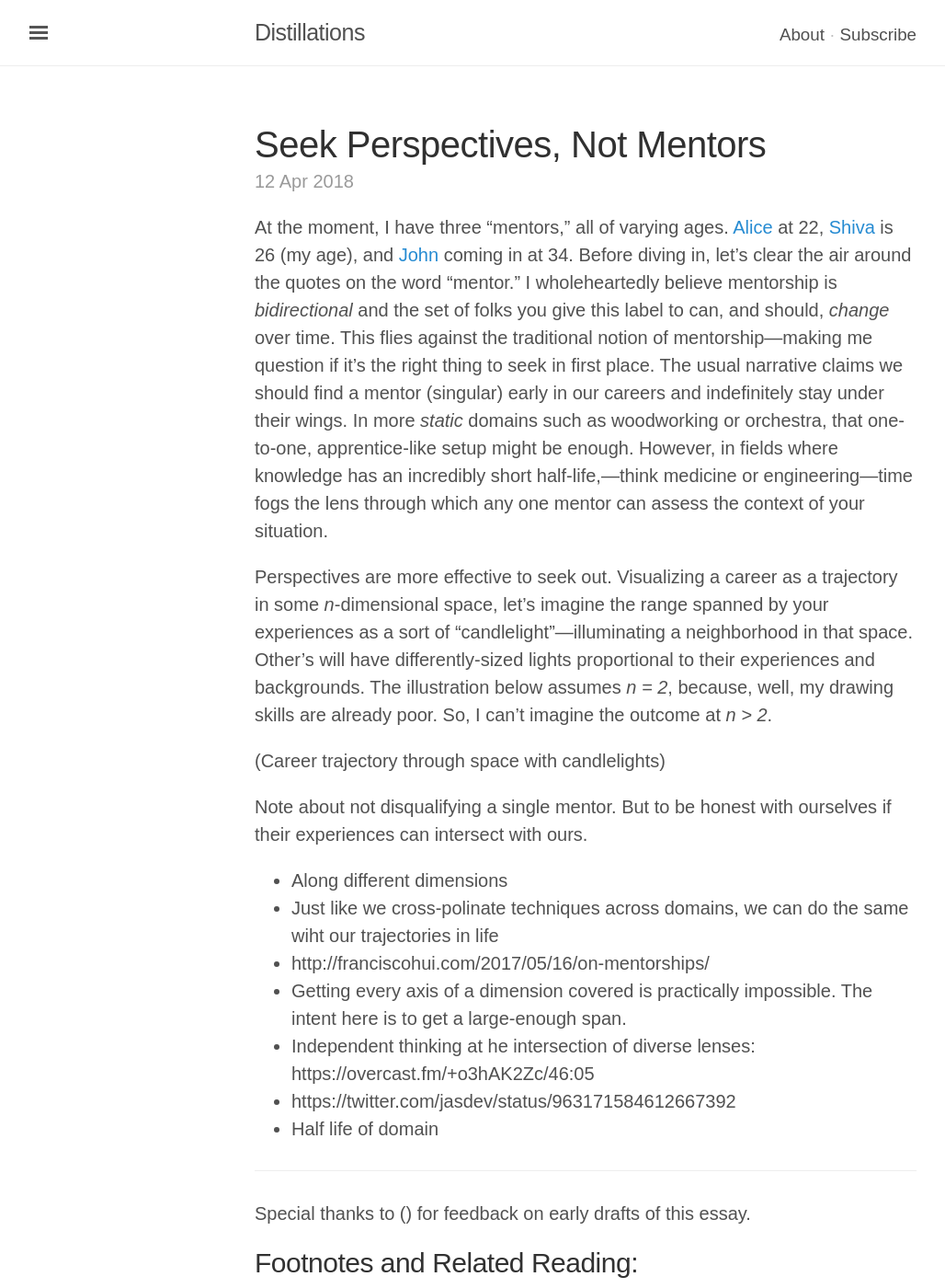
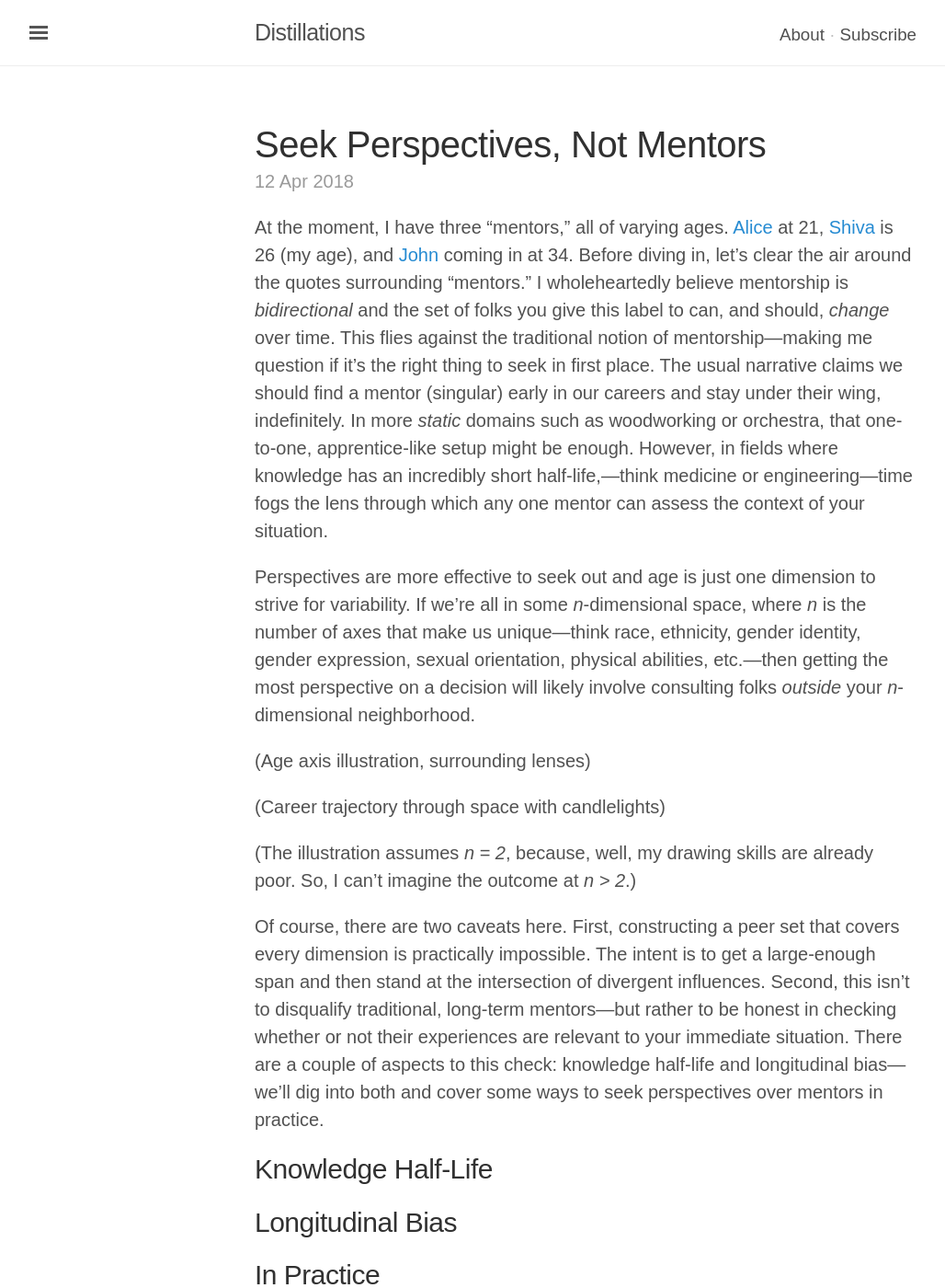
Before and after one commit to rvsrvs/jasdev.github.io, a Jekyll site: the page built from _posts/2018-4-12-seek-perspectives.md, in a window 1280 px wide and 1400 px high. Shown: the whole window at 92% size, without its empty margins (3-1031 px from the left). Built offline with Jekyll 4.4.1, drawn with Linux system fonts in a browser that asks for light colours; some web fonts are replaced; some of the changed text lies outside the part shown.

Commit message:
Progress and Skeleton

```diff
--- a/_posts/2018-4-12-seek-perspectives.md
+++ b/_posts/2018-4-12-seek-perspectives.md
@@ -5,21 +5,28 @@ permalink: seek-perspectives
 type: essay
 ---
 
-At the moment, I have three “mentors,” all of varying ages. [Alice](http://twitter.com/alicexyr) at 22, [Shiva](http://twitter.com/ShivaKilaru) is 26 (my age), and [John](http://twitter.com/jxxf) coming in at 34. Before diving in, let’s clear the air around the quotes on the word “mentor.” I wholeheartedly believe mentorship is _bidirectional_ and the set of folks you give this label to can, and should, _change_ over time. This flies against the traditional notion of mentorship—making me question if it’s the right thing to seek in first place. The usual narrative claims we should find a mentor (singular) early in our careers and indefinitely stay under their wings. In more _static_ domains such as woodworking or orchestra, that one-to-one, apprentice-like setup might be enough. However, in fields where knowledge has an incredibly short half-life,—think medicine or engineering—time fogs the lens through which any one mentor can assess the context of your situation.
+At the moment, I have three “mentors,” all of varying ages. [Alice](http://twitter.com/alicexyr) at 21, [Shiva](http://twitter.com/ShivaKilaru) is 26 (my age), and [John](http://twitter.com/jxxf) coming in at 34. Before diving in, let’s clear the air around the quotes surrounding “mentors.” I wholeheartedly believe mentorship is _bidirectional_ and the set of folks you give this label to can, and should, _change_ over time. This flies against the traditional notion of mentorship—making me question if it’s the right thing to seek in first place. The usual narrative claims we should find a mentor (singular) early in our careers and stay under their wing, indefinitely. In more _static_ domains such as woodworking or orchestra, that one-to-one, apprentice-like setup might be enough. However, in fields where knowledge has an incredibly short half-life,—think medicine or engineering—time fogs the lens through which any one mentor can assess the context of your situation.
 
-Perspectives are more effective to seek out. Visualizing a career as a trajectory in some _n_-dimensional space, let’s imagine the range spanned by your experiences as a sort of “candlelight”—illuminating a neighborhood in that space. Other’s will have differently-sized lights proportional to their experiences and backgrounds. The illustration below assumes _n = 2_, because, well, my drawing skills are already poor. So, I can’t imagine the outcome at _n > 2_.
+Perspectives are more effective to seek out and age is just  one dimension to strive for variability. If we’re all in some _n_-dimensional space, where _n_ is the number of axes that make us unique—think race, ethnicity, gender identity, gender expression, sexual orientation, physical abilities, etc.—then getting the most perspective on a decision will likely involve consulting folks _outside_ your _n_-dimensional neighborhood.
+
+(Age axis illustration, surrounding lenses)
 
 (Career trajectory through space with candlelights)
 
-Note about not disqualifying a single mentor. But to be honest with ourselves if their experiences can intersect with ours.
+(The illustration assumes _n = 2_, because, well, my drawing skills are already poor. So, I can’t imagine the outcome at _n > 2_.)
 
-- Along different dimensions
-- Just like we cross-polinate techniques across domains, we can do the same wiht our trajectories in life
-- http://franciscohui.com/2017/05/16/on-mentorships/
-- Getting every axis of a dimension covered is practically impossible. The intent here is to get a large-enough span.
-- Independent thinking at he intersection of diverse lenses: https://overcast.fm/+o3hAK2Zc/46:05
-- https://twitter.com/jasdev/status/963171584612667392
-- Half life of domain
+Of course, there are two caveats here. First, constructing a peer set that covers every dimension is practically impossible. The intent is to get a large-enough span and then stand at the intersection of divergent influences. Second, this isn’t to disqualify traditional, long-term mentors—but rather to be honest in checking whether or not their experiences are relevant to your immediate situation. There are a couple of aspects to this check: knowledge half-life and longitudinal bias—we’ll dig into both and cover some ways to seek perspectives over mentors in practice.
+
+## Knowledge Half-Life
+
+## Longitudinal Bias
+
+## In Practice
+
+- Drive home “room“ metaphor and clarify physical and digital forms
+    - Making independent thought an act of discipline rather than willpower through diverse streams of thought
+        - Section from Emotional Ranges post
+    - Twitter gender breakdown tool
 
 ---
 
@@ -27,6 +34,5 @@ Special thanks to () for feedback on early drafts of this essay.
 
 ## Footnotes and Related Reading:
 
-⇒
-
-[^1]: Currently Twitter-less
+⇒ “[Have Some Coffee](https://medium.com/thelist/have-some-coffee-9e468d958e77)”
+⇒ “[On Mentoring](https://themanual.org/read/issues/4/diana-kimball/article)”
```
